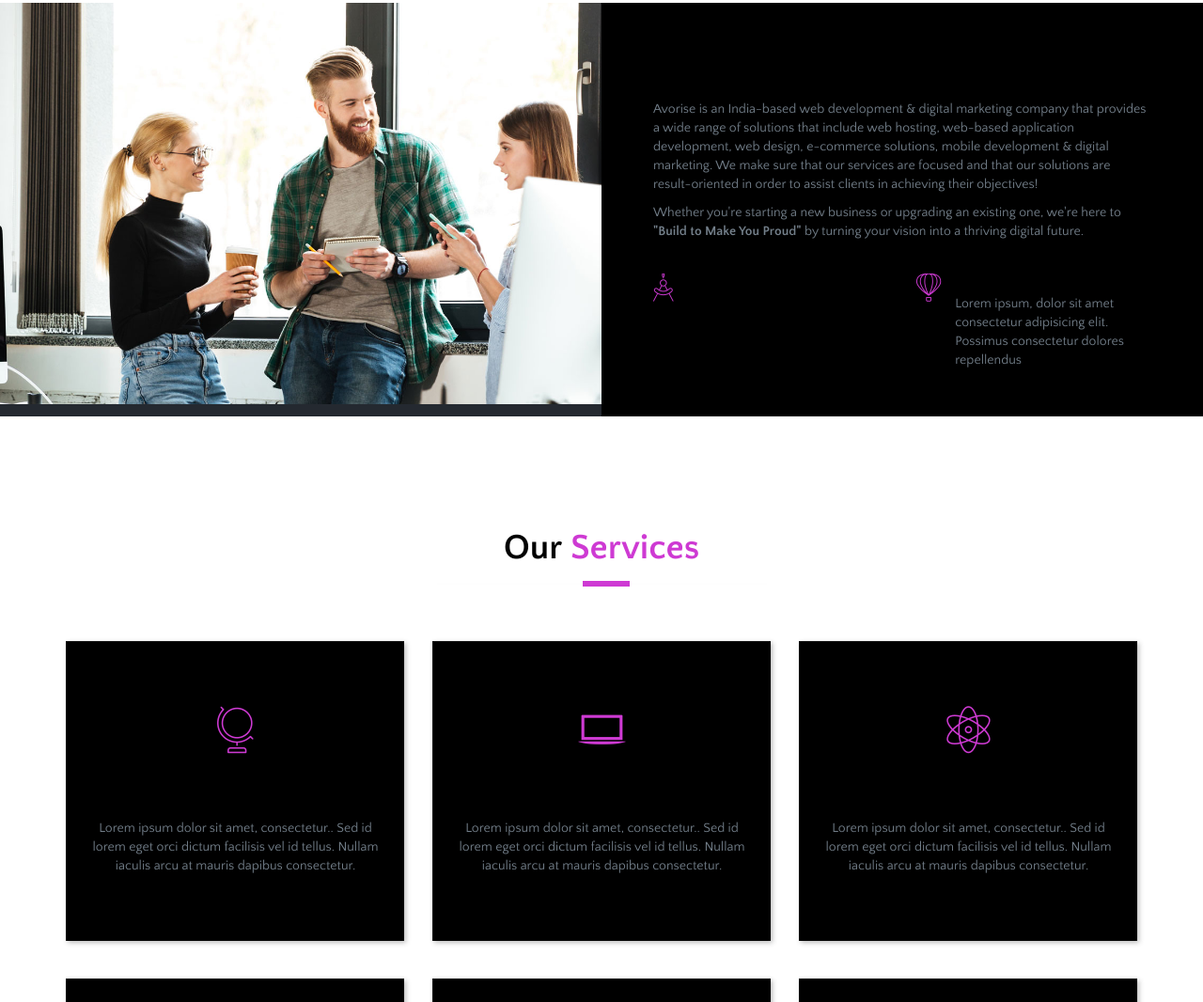
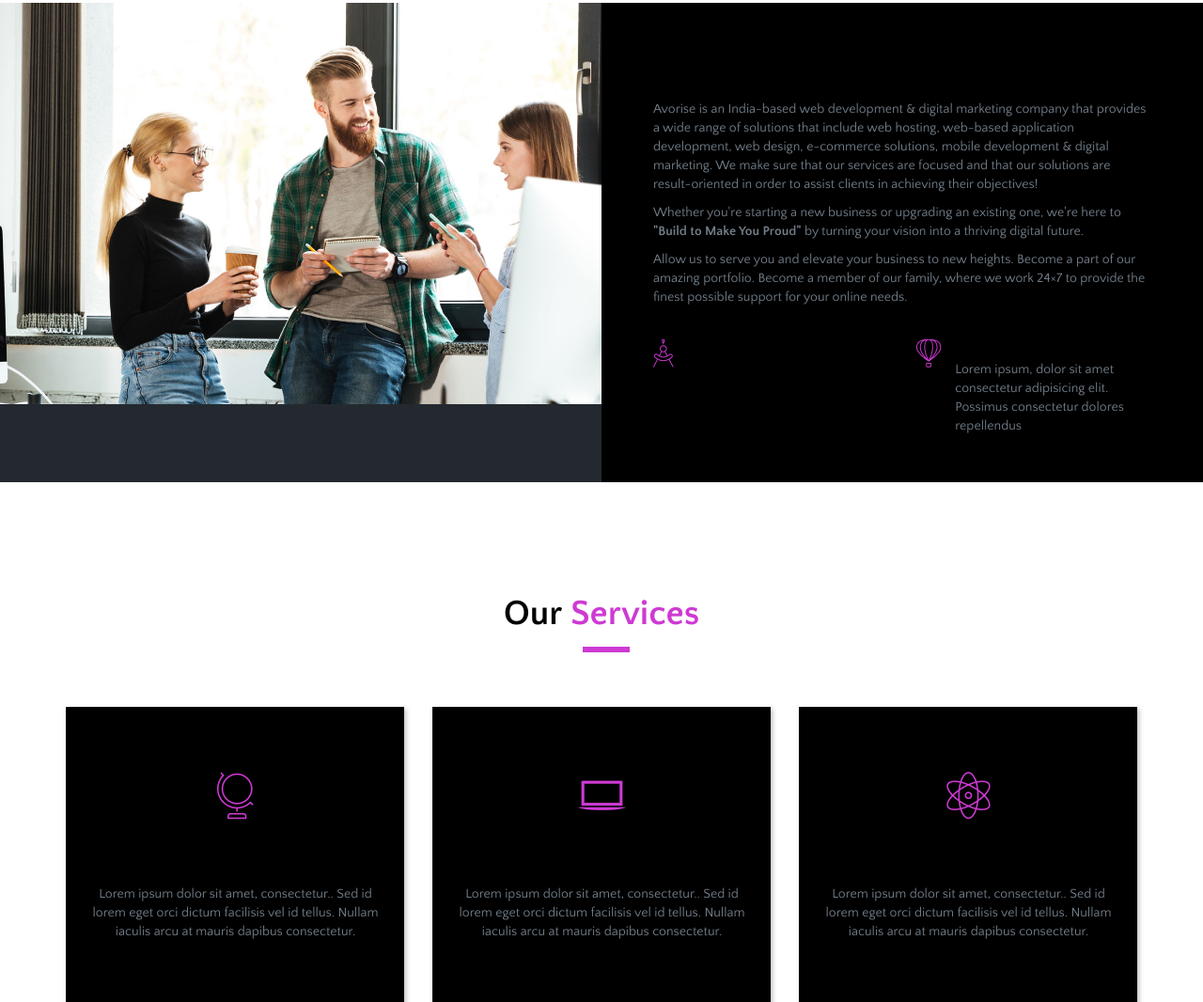
Before and after one commit to nikhilbhalke/avorise, a plain HTML site: page index.html in a window 1280 px wide. Shown: the part 1620-2686 px from the top of the page at 94% size. Drawn offline with Linux system fonts and the light colour scheme; some packages are replaced by stand-ins of ours; files whose address does not match are found by name; a web font is replaced by a local one.

Commit message:
change in home content

```diff
--- a/index.html
+++ b/index.html
@@ -206,7 +206,8 @@ Welcome Slider
 						clients in achieving their objectives!</p>
 					<p>Whether you're starting a new business or upgrading an existing one, we're here to <b>"Build to Make You Proud"</b> by
 						turning your vision into a thriving digital future.</p>
-
+					<p>Allow us to serve you and elevate your business to new heights. Become a part of our amazing portfolio. Become a member of our family,
+						 where we work 24×7 to provide the finest possible support for your online needs.</p>
 					<div class="row">
 						<div class="col-md-6">
 							<div class="media">
```
